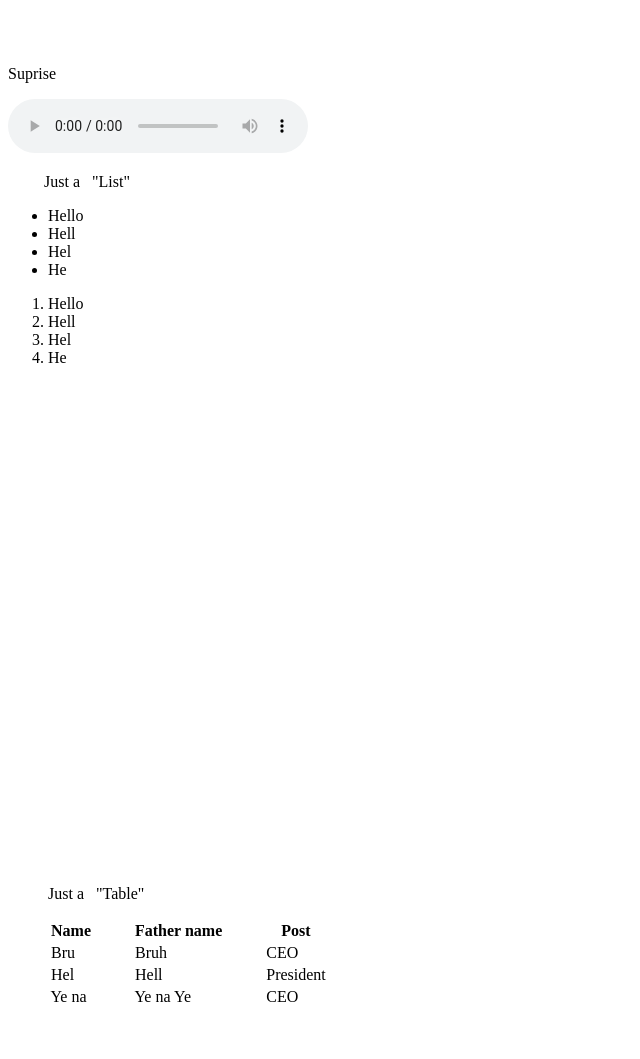
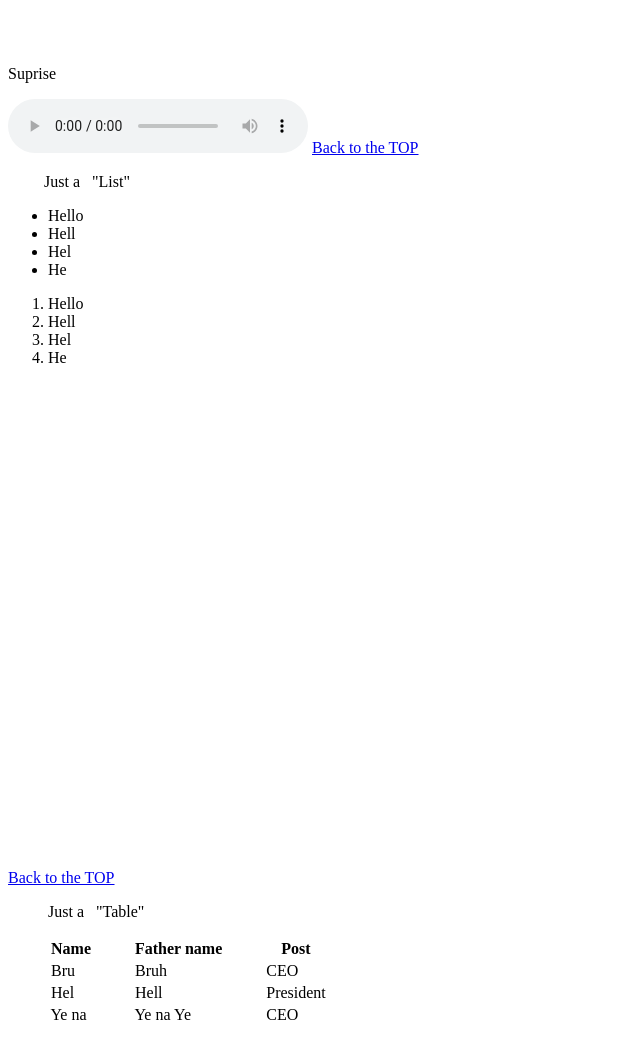
Before and after one commit to annas-ali/first-website, a plain HTML site: page index.html in a window 1280 px wide. Shown: the part 2340-3399 px from the top of the page, without its empty margins (0-640 px from the left). Drawn offline with Linux system fonts and the light colour scheme.

Commit message:
added Back to TOP link

```diff
--- a/index.html
+++ b/index.html
@@ -3,7 +3,7 @@
 <html>
 
 <head>
-<title>Annas website</title>
+<title><a name="top">Annas website</a></title>
 <meta name="discription"content="This webpage is meant for testing purpose."/>
 <meta name="Keywords"content="Testing web designing, experimenting with web designing"/>
 <meta http-equiv="author"content="Syed Annas Ali"/>
@@ -76,7 +76,7 @@ Your age: <input type="number" name="numdays" min="1" max="100">
 <audio controls="audiocontrol"autoplay loop>
 <source src="Suprise.mp3">
 </audio>
-
+<a href="#top"> Back to the TOP </a>
  <p> <a name="List">&nbsp;&nbsp;&nbsp;&nbsp;&nbsp;&nbsp;&nbsp;&nbsp;&nbsp;Just a &nbsp; "List" </a>
 
 <ul>
@@ -119,6 +119,7 @@ Your age: <input type="number" name="numdays" min="1" max="100">
 <Br>
 <Br>
 <Br>
+     <a href="#top"> Back to the TOP </a>
 <p> <a name="Table"> &nbsp&nbsp&nbsp&nbsp&nbsp&nbsp&nbsp&nbsp&nbsp&nbspJust a &nbsp "Table" </a>
 </p>
 
```
